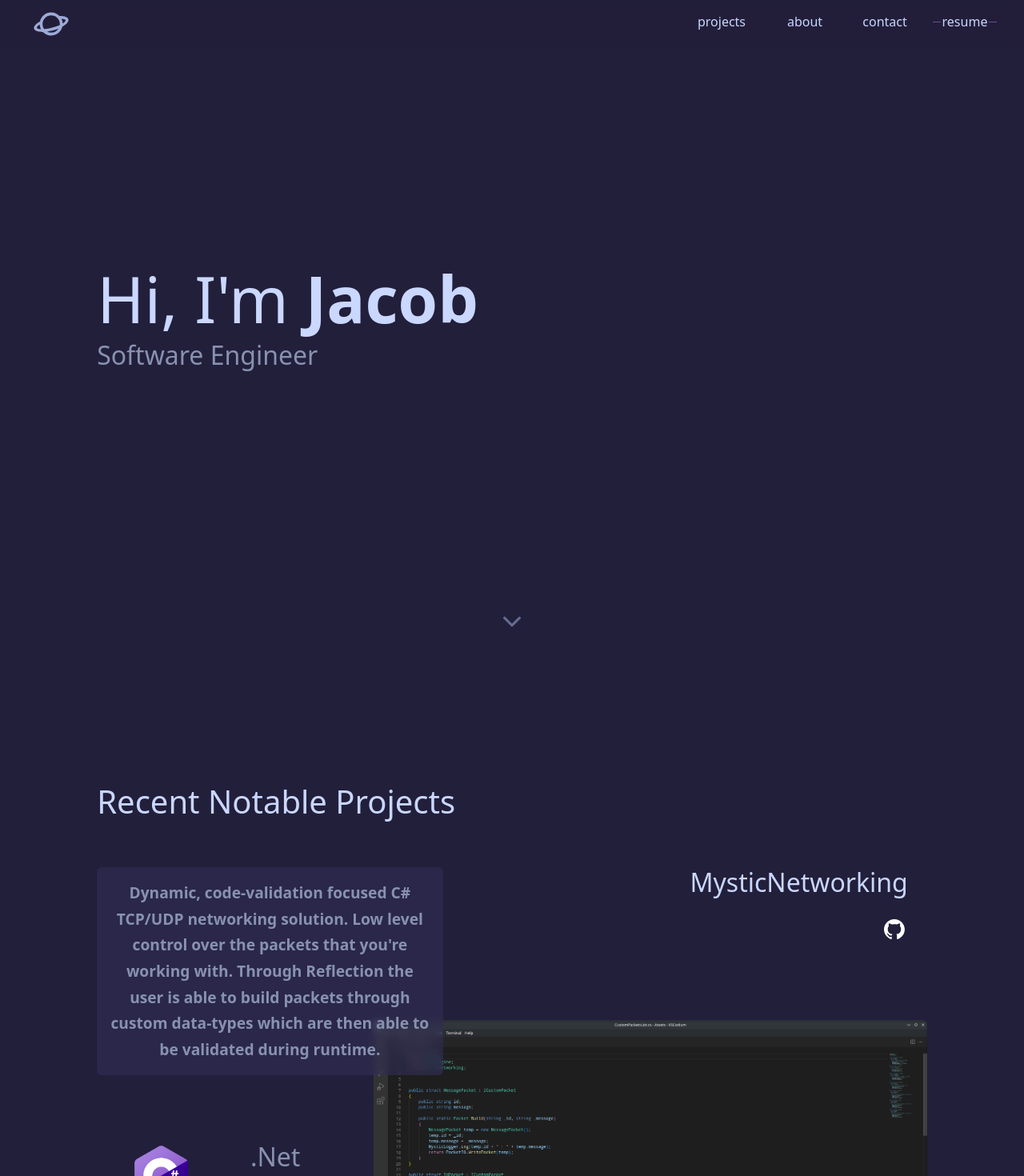
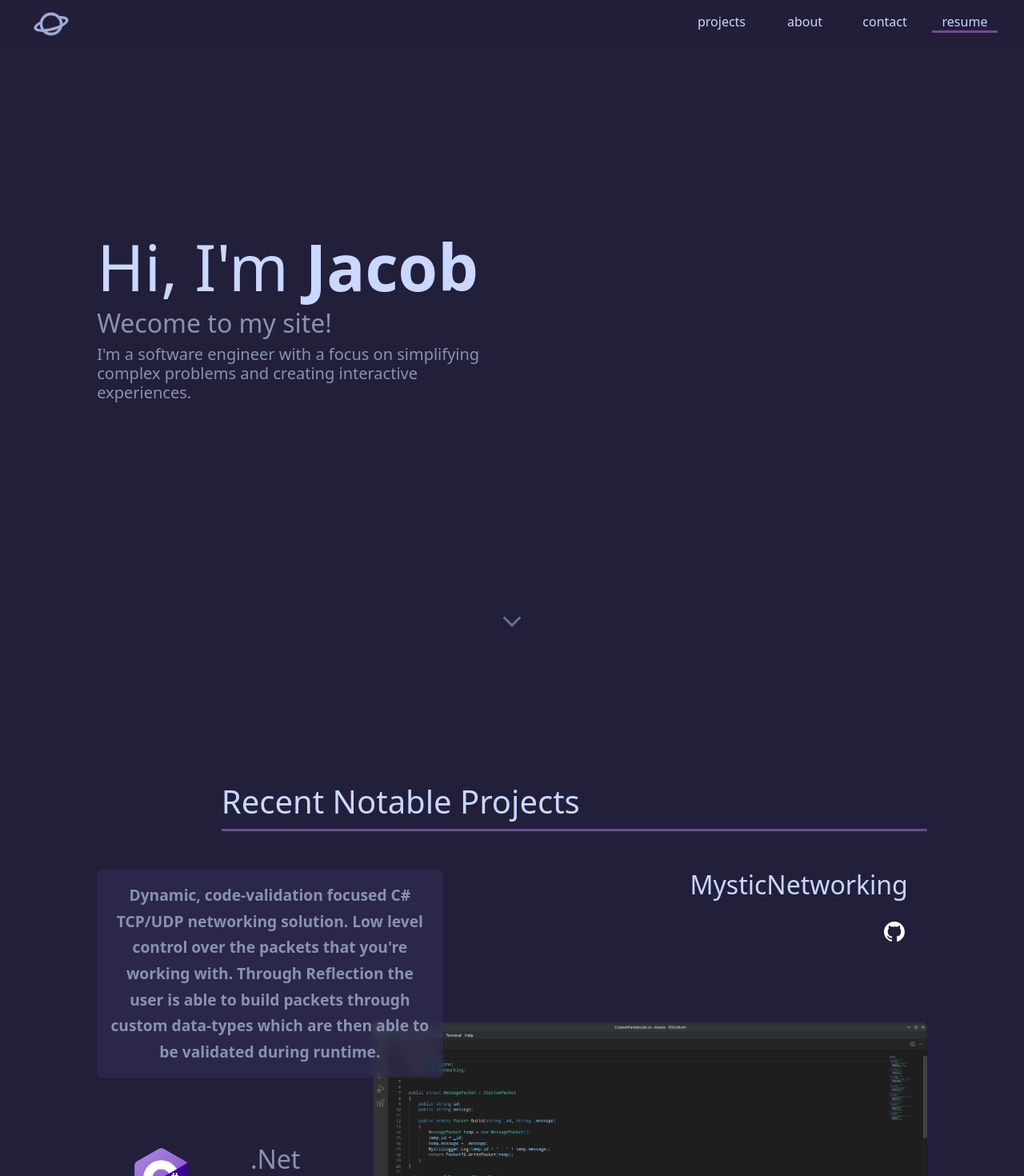
Before and after one commit to Jothebanner/online-portfolio, a Svelte app: page / in a window 1280 px wide. Shown: the top 1470 px of the page at 80% size. Built offline with nearby package versions, Linux system fonts and the light colour scheme.

Commit message:
Underlined and offset header. Underlined the resume link. Did a sneak and modified the intro text and added a new section to it.

```diff
--- a/src/app.scss
+++ b/src/app.scss
@@ -96,6 +96,12 @@ section {
   padding-top: clamp(50px, 15vw, 120px);
   padding-bottom: clamp(50px, 15vw, 120px);
 }
+.sectionHeader {
+  margin-left: 15%;
+  border-style: none none solid none !important;
+  border-color: var(--highlight-color);
+  border-bottom: var(--highlight-color);
+}
 .width-max-content
 {
   width: max-content;
@@ -131,6 +137,9 @@ h1 {
 }
 h2 {
   color: var(--secondary-color);
+}
+h5 {
+  color: var(--secondary-color)
 }
 p {
   color: var(--secondary-color);
@@ -184,3 +193,13 @@ button:focus-visible {
     background-color: var(--background-highlight-color);
   }
 }
+
+@media screen and (max-width: 576px) {
+  .sectionHeader {
+    margin-left: 0%;
+    border-style: none none solid none !important;
+    border-color: var(--highlight-color);
+    border-bottom: var(--highlight-color);
+    justify-content: center !important;
+  }
+}
--- a/src/lib/About.svelte
+++ b/src/lib/About.svelte
@@ -6,7 +6,7 @@
 
 <section class="sectionSeparater" id="about">
   <div
-    class="fs-1 font-weight-bold font-color-primary d-flex justify-content-start mb-5"
+    class="sectionHeader fs-1 font-weight-bold font-color-primary d-flex justify-content-start mb-5"
   >
     About Me
   </div>
--- a/src/lib/Intro.svelte
+++ b/src/lib/Intro.svelte
@@ -13,7 +13,8 @@
           >I'm <span id="me">Jacob</span></span
         >
       </h1>
-      <h2 class="fadeup-enter">Software Engineer</h2>
+      <h2 class="fadeup-enter">Wecome to my site! </h2>
+      <h5 class="col-12 col-md-6 fadeup-enter">I'm a software engineer with a focus on simplifying complex problems and creating interactive experiences.</h5>
     </div>
   </section>
 
--- a/src/lib/Navigation.svelte
+++ b/src/lib/Navigation.svelte
@@ -69,7 +69,7 @@
           <a
             class="fancy resume" target="_blank" rel="noopener noreferrer"
             href={Resume}
-            ><span> resume</span>
+            >resume
           </a>
         </div>
       </div>
@@ -79,33 +79,36 @@
 
 <style lang="scss">
   // yoink https://css-tricks.com/line-on-sides-headers/
-  .fancy {
-    line-height: 0.5;
-    text-align: center;
-  }
-  .fancy span {
-    display: inline-block;
-    position: relative;
-  }
-  .fancy span:before,
-  .fancy span:after {
-    content: "";
-    position: absolute;
-    height: 5px;
-    border-bottom: 1px solid var(--highlight-color);
-    top: 0;
-    width: clamp(5px, 1vw, 10px);
-  }
-  .fancy span:before {
-    right: 100%;
-    margin-right: 2px;
-  }
-  .fancy span:after {
-    left: 100%;
-    margin-left: 2px;
-  }
+  // .fancy {
+  //   line-height: 0.5;
+  //   text-align: center;
+  // }
+  // .fancy span {
+  //   display: inline-block;
+  //   position: relative;
+  // }
+  // .fancy span:before,
+  // .fancy span:after {
+  //   content: "";
+  //   position: absolute;
+  //   height: 5px;
+  //   border-bottom: 1px solid var(--highlight-color);
+  //   top: 0;
+  //   width: clamp(5px, 1vw, 10px);
+  // }
+  // .fancy span:before {
+  //   right: 100%;
+  //   margin-right: 2px;
+  // }
+  // .fancy span:after {
+  //   left: 100%;
+  //   margin-left: 2px;
+  // }
   .resume {
     padding: 0 calc(clamp(9px, 1vw, 12px) + 1px);
+    border-style: none none solid none !important;
+    border-color: var(--highlight-color);
+    border-bottom: var(--highlight-color);
   }
   // end-yoink https://css-tricks.com/line-on-sides-headers/
   :root {
--- a/src/lib/Projects.svelte
+++ b/src/lib/Projects.svelte
@@ -7,7 +7,7 @@
 
 <section class="sectionSeparater" id="project">
   <div
-    class="fs-1 font-weight-bold font-color-primary d-flex justify-content-start mb-5"
+    class="sectionHeader fs-1 font-weight-bold font-color-primary d-flex justify-content-start mb-5"
   >
     Recent Notable Projects
   </div>
```
